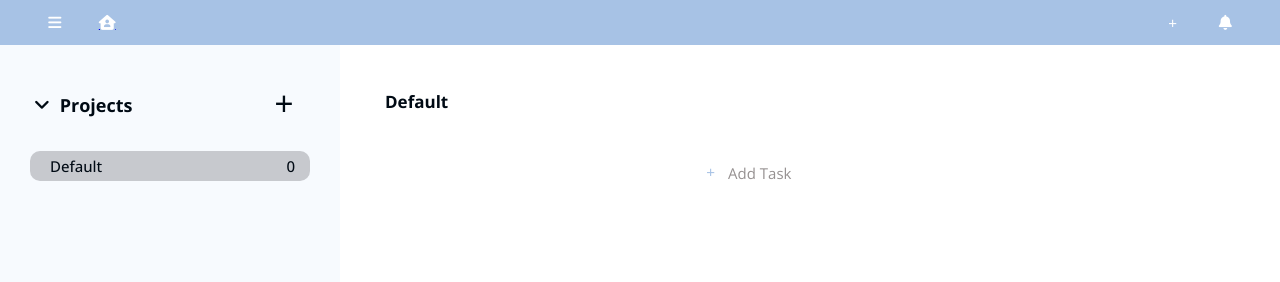
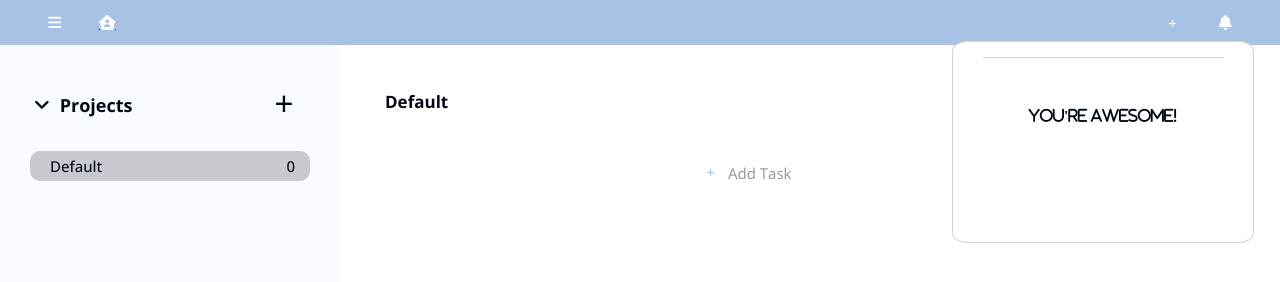
Before and after one commit to CodingFunky/To-Do, a website built with webpack: page dist/index.html in a window 1280 px wide. Both pictures are taken after a click on the icon 1225 px from the left and 22 px from the top of the page. Built offline with nearby package versions, Linux system fonts and the light colour scheme.

Commit message:
notification menu

```diff
--- a/src/index.js
+++ b/src/index.js
@@ -26,6 +26,8 @@
 const burgerMenu = document.querySelector('#burger-menu');
 const leftSideBar = document.querySelector('.left-sidebar');
 const leftSideBarOverlay = document.querySelector('#left-sidebar-overlay');
+const notificationBell = document.querySelector('.fa-bell');
+const notificationMenu = document.querySelector('.notification-menu');
 
 let activeProject = [];
 const projectList = [];
@@ -285,6 +287,9 @@
   leftSideBar.classList.toggle('active');
   leftSideBarOverlay.classList.toggle('active');
 });
+notificationBell.addEventListener('click', () => {
+  notificationMenu.classList.toggle('active');
+});
 leftSideBarOverlay.addEventListener('click', () => {
   leftSideBar.classList.remove('active');
   leftSideBarOverlay.classList.remove('active');
--- a/src/style.css
+++ b/src/style.css
@@ -77,6 +77,37 @@
 }
 #addBtn {
     font-family: sans-serif;
+}
+.fa-bell {
+    position: relative;
+}
+.notification-menu {
+    display: none;
+}
+.notification-menu.active {
+    display: flex;
+    flex-direction: column;
+    justify-content: flex-start;
+    align-items: center;
+    position: absolute;
+    top: 90%;
+    right: -50%;
+    width: 300px;
+    height: 200px;
+    background-color: white;
+    border: solid lightgray 1px;
+    border-radius: 5%;
+}
+.top-border {
+    border-top: solid lightgray 1px;
+    margin-top: 5%;
+    height: 25%;
+    width: 80%;
+}
+.notification-content {
+    height: 25%;
+    color: var(--dark-color);
+    align-self: center;
 }
 #hero {
     height: 80vh;
```
Also changed, not shown: dist/bundle.js, dist/index.html, 1 other file.
